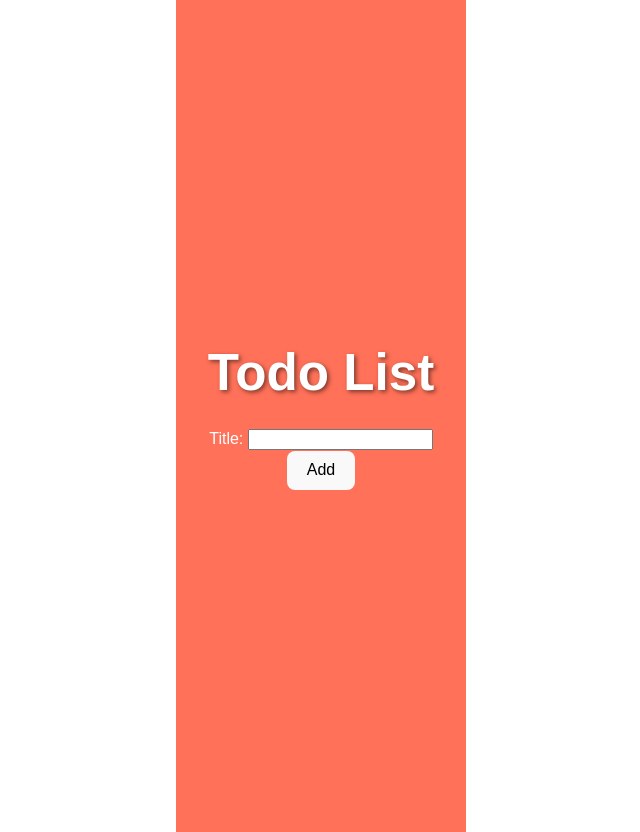
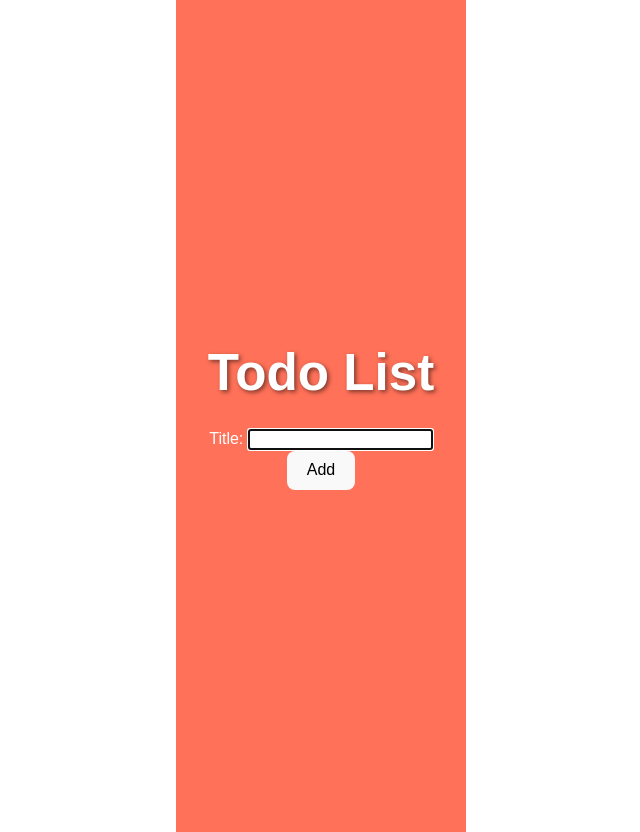
Before and after one commit to Abou2022/react-todo, a React (Vite) app: page / in a window 1280 px wide. Shown: the whole page, without its empty margins (319-959 px from the left). Built offline with nearby package versions, Linux system fonts and the light colour scheme.

Commit message:
Added Auto-Focus to Input

```diff
--- a/src/InputWithLabel.jsx
+++ b/src/InputWithLabel.jsx
@@ -1,6 +1,13 @@
-import React from "react";
+import React, { useEffect, useRef } from "react";
 
 const InputWithLabel = (props) => {
+  //useref can be used to store DOM elements in state
+  const inputRef = useRef();
+
+  useEffect(() => {
+    inputRef.current.focus();
+  });
+
   return (
     <div>
       <label htmlFor="todoTitle">{props.children}</label>
@@ -10,6 +17,7 @@ const InputWithLabel = (props) => {
         name="title"
         type="text"
         id="todoTitle"
+        ref={inputRef}
       />
     </div>
   );
```
